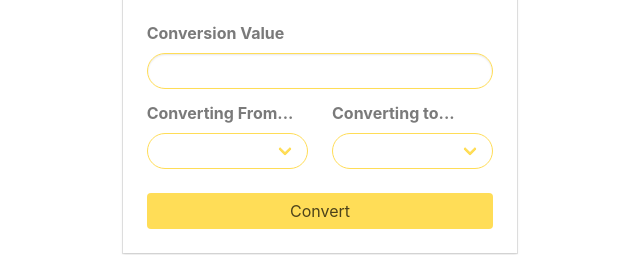
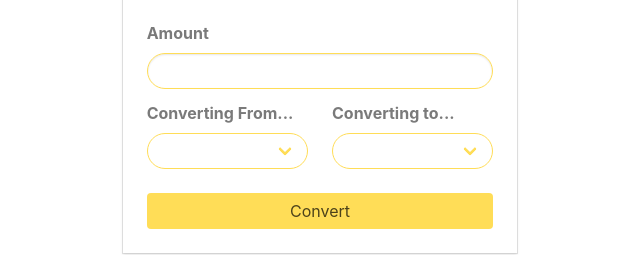
Before and after one commit to codergab/convata, a plain HTML site: page index.html in a window 1280 px wide. Shown: the part 295-550 px from the top of the page, 320-960 px from the left. Drawn offline with Linux system fonts and the light colour scheme; no server answers.

Commit message:
Fixed Service Workers and Caching

```diff
--- a/index.html
+++ b/index.html
@@ -20,7 +20,7 @@
         <div class="card-header"><h2 class='card-header-title has-text-grey-dark'>Convert Currency</h2></div>
         <div class="card-content">
           <div class="field">
-            <label class="label has-text-grey">Conversion Value</label>
+            <label class="label has-text-grey">Amount</label>
             <input type="text" class="input is-rounded is-warning" id="value">
           </div>
           <div class="columns">
--- a/sw.js
+++ b/sw.js
@@ -7,7 +7,7 @@ const cacheFiles = [
     './public/css/bulma.min.css',
     './public/js/app.js'
 ];
-self.addEventListener('install', e => {
+self.addEventListener('install', (e) => {
     console.log('[ServiceWorker] Install');
     e.waitUntil(
         caches.open(cacheName).then( cache => {
@@ -17,7 +17,7 @@ self.addEventListener('install', e => {
     );
 });
 
-self.addEventListener('activate',e => {
+self.addEventListener('activate',(e) => {
     e.waitUntil(
         caches.keys().then(cacheNames => {
             return Promise.all(cacheNames.map(presentCacheName => {
@@ -29,7 +29,7 @@ self.addEventListener('activate',e => {
     )
 });
 
-self.addEventListener('fetch', event => {
+self.addEventListener('fetch', (event) => {
     event.respondWith(
         caches.match(event.request,{ignoreSearch:true})
         .then(response=>{
```
